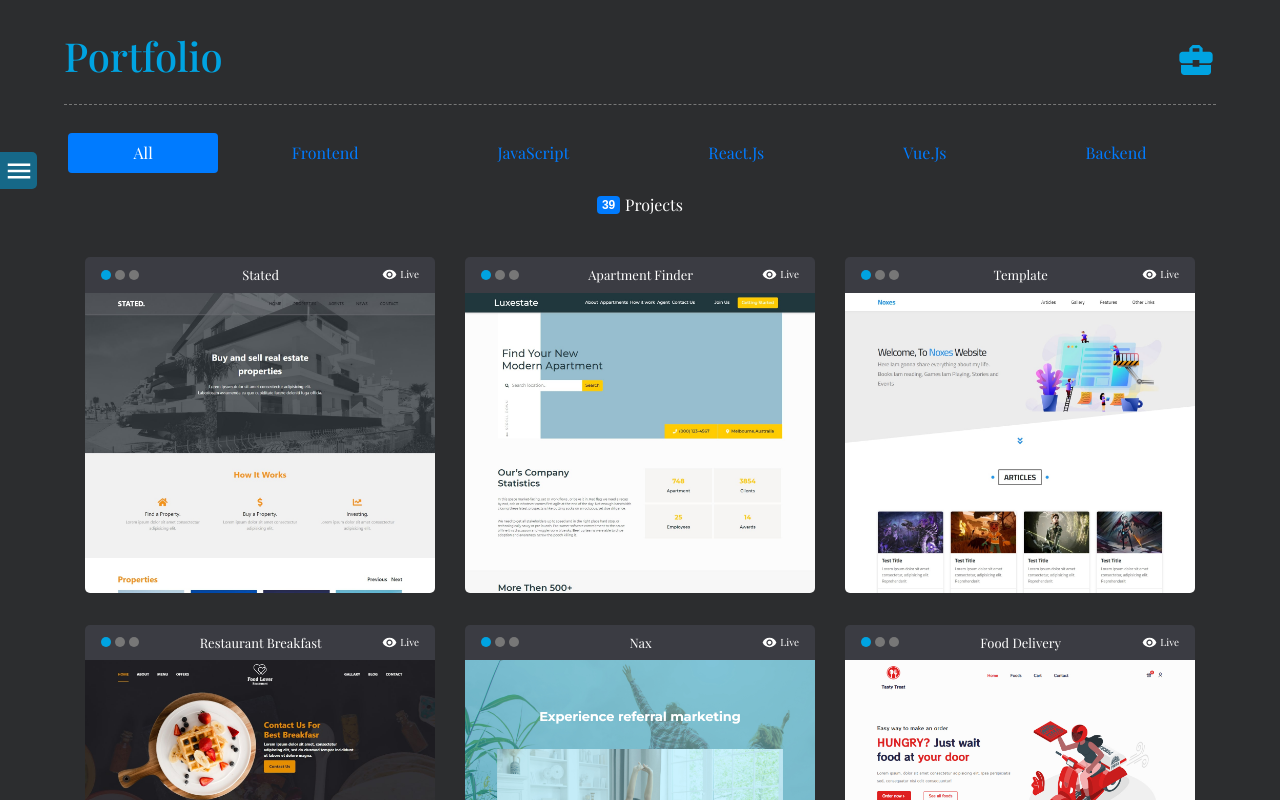
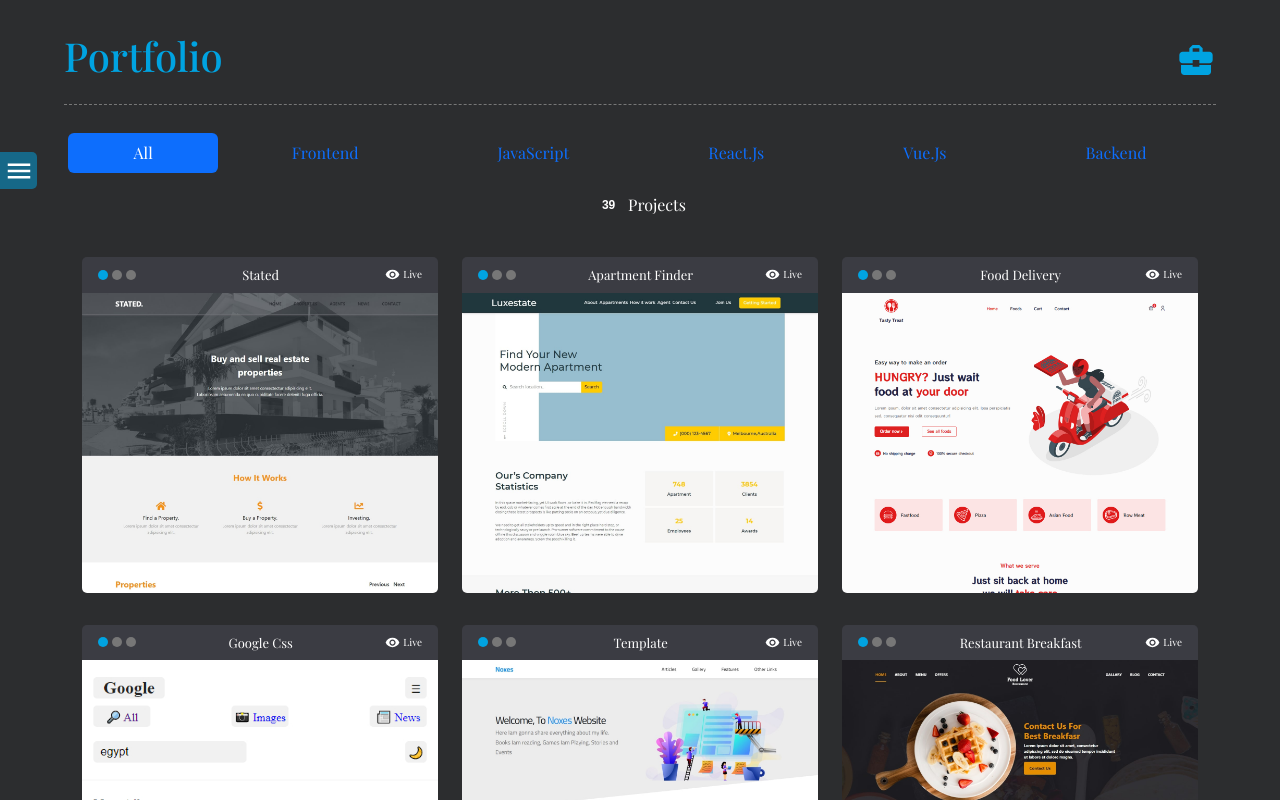
Before and after one commit to Aziz3010/aziz-website, a React (Create React App) app: page /portfolio in a window 1280 px wide. Shown: the top 800 px of the page. Built offline with nearby package versions, Linux system fonts and the light colour scheme.

Commit message:
edit on projects sort

```diff
--- a/package.json
+++ b/package.json
@@ -11,7 +11,7 @@
     "@testing-library/jest-dom": "^5.16.4",
     "@testing-library/react": "^13.2.0",
     "@testing-library/user-event": "^13.5.0",
-    "bootstrap": "4.6.x",
+    "bootstrap": "^5.2.0-beta1",
     "jquery": "^3.6.0",
     "popper.js": "^1.16.1",
     "react": "^18.1.0",
--- a/src/Pages/Portfolio/Portfolio.jsx
+++ b/src/Pages/Portfolio/Portfolio.jsx
@@ -11,23 +11,13 @@ const Portfolio = () => {
 
   const handleTabs = (e) => {
     e.preventDefault();
-
     const allTabs = document.querySelectorAll('.nav-link');
     allTabs.forEach((element)=>{
       element.classList.remove('active');
     })
     e.target.classList.add('active');
-
     const tabValue = e.target.innerText;
-
-    const filteredProjects = ProjectsAPI.filter( ( proj ) => {
-      if(proj.technology === tabValue) {
-        return proj;
-      } else if ( tabValue === 'All' ) {
-        return proj;
-      }
-    });
-
+    const filteredProjects = tabValue === 'All' ? ProjectsAPI : ProjectsAPI.filter( proj => ( proj.technology === tabValue && proj ) );
     setProjects(filteredProjects);
   }
 
--- a/src/Projects.js
+++ b/src/Projects.js
@@ -40,277 +40,277 @@ import I39 from "./images/projects/food-delivery.jpg";
 
 const projects = [
   {
-    name: "Stated",
-    live_link: "https://aziz3010.github.io/Stated-Template/",
-    pic: I1,
-    project_name: "Stated",
-    technology: "Frontend",
+    'name': "Stated",
+    'live_link': "https://aziz3010.github.io/Stated-Template/",
+    'pic': I1,
+    'project_name': "Stated",
+    'technology': "Frontend",
   },
   {
-    name: "Apartment Finder",
-    live_link: "https://aziz3010.github.io/Apartment-Finder/",
-    pic: I2,
-    project_name: "Apartment Finder",
-    technology: "Frontend",
+    'name': "Apartment Finder",
+    'live_link': "https://aziz3010.github.io/Apartment-Finder/",
+    'pic': I2,
+    'project_name': "Apartment Finder",
+    'technology': "Frontend",
   },
   {
-    name: "Template 3",
-    live_link: "https://aziz3010.github.io/Template-3/",
-    pic: I3,
-    project_name: "Template",
-    technology: "Frontend",
+    'name': "Food delivery",
+    'live_link': "https://food-delivery-app-flax.vercel.app/home",
+    'pic': I39,
+    'project_name': "Food delivery",
+    'technology': "React.Js",
   },
   {
-    name: "Restaurant Breakfast",
-    live_link: "https://aziz3010.github.io/Restaurant-Breakfast-Template/",
-    pic: I4,
-    project_name: "Restaurant Breakfast",
-    technology: "Frontend",
+    'name': "Google Css",
+    'live_link': "https://google-search-clone-cyan.vercel.app/all",
+    'pic': I37,
+    'project_name': "Google Css",
+    'technology': "React.Js",
   },
   {
-    name: "Nax",
-    live_link: "https://aziz3010.github.io/Nax/",
-    pic: I38,
-    project_name: "Nax",
-    technology: "Frontend",
+    'name': "Template 3",
+    'live_link': "https://aziz3010.github.io/Template-3/",
+    'pic': I3,
+    'project_name': "Template",
+    'technology': "Frontend",
   },
   {
-    name: "Food delivery",
-    live_link: "https://food-delivery-app-flax.vercel.app/home",
-    pic: I39,
-    project_name: "Food delivery",
-    technology: "React.Js",
+    'name': "Restaurant Breakfast",
+    'live_link': "https://aziz3010.github.io/Restaurant-Breakfast-Template/",
+    'pic': I4,
+    'project_name': "Restaurant Breakfast",
+    'technology': "Frontend",
   },
   {
-    name: "Bakery",
-    live_link: "https://aziz3010.github.io/Bakery/",
-    pic: I5,
-    project_name: "Bakery",
-    technology: "Frontend",
+    'name': "Nax",
+    'live_link': "https://aziz3010.github.io/Nax/",
+    'pic': I38,
+    'project_name': "Nax",
+    'technology': "Frontend",
   },
   {
-    name: "Galaxy",
-    live_link: "https://aziz3010.github.io/Galaxy-Template/",
-    pic: I6,
-    project_name: "Galaxy",
-    technology: "Frontend",
+    'name': "Online Quiz",
+    'live_link': "https://aziz3010.github.io/Online-Quiz-App/",
+    'pic': I36,
+    'project_name': "Online Quiz",
+    'technology': "JavaScript",
   },
   {
-    name: "Kasper",
-    live_link: "https://aziz3010.github.io/Kasper-Template/",
-    pic: I7,
-    project_name: "Kasper",
-    technology: "Frontend",
+    'name': "Bakery",
+    'live_link': "https://aziz3010.github.io/Bakery/",
+    'pic': I5,
+    'project_name': "Bakery",
+    'technology': "Frontend",
   },
   {
-    name: "Template 2",
-    live_link: "https://aziz3010.github.io/Web-Template/",
-    pic: I8,
-    project_name: "Web",
-    technology: "Frontend",
+    'name': "Galaxy",
+    'live_link': "https://aziz3010.github.io/Galaxy-Template/",
+    'pic': I6,
+    'project_name': "Galaxy",
+    'technology': "Frontend",
   },
   {
-    name: "Leon",
-    live_link: "https://aziz3010.github.io/Leon-Template/",
-    pic: I9,
-    project_name: "Leon",
-    technology: "Frontend",
+    'name': "Kasper",
+    'live_link': "https://aziz3010.github.io/Kasper-Template/",
+    'pic': I7,
+    'project_name': "Kasper",
+    'technology': "Frontend",
   },
   {
-    name: "Registration & Login",
-    live_link: "https://aziz3010.github.io/Registration-Login-Form/",
-    pic: I10,
-    project_name: "Registration Login Form",
-    technology: "JavaScript",
+    'name': "Template 2",
+    'live_link': "https://aziz3010.github.io/Web-Template/",
+    'pic': I8,
+    'project_name': "Web",
+    'technology': "Frontend",
   },
   {
-    name: "Weather App",
-    live_link: "https://aziz3010.github.io/Weather-App/",
-    pic: I11,
-    project_name: "Weather App",
-    technology: "JavaScript",
+    'name': "Leon",
+    'live_link': "https://aziz3010.github.io/Leon-Template/",
+    'pic': I9,
+    'project_name': "Leon",
+    'technology': "Frontend",
   },
   {
-    name: "CRUD-System",
-    live_link: "https://aziz3010.github.io/CRUD-System/",
-    pic: I12,
-    project_name: "CRUD System",
-    technology: "JavaScript",
+    'name': "Registration & Login",
+    'live_link': "https://aziz3010.github.io/Registration-Login-Form/",
+    'pic': I10,
+    'project_name': "Registration Login Form",
+    'technology': "JavaScript",
   },
   {
-    name: "Egyptian Party",
-    live_link: "https://aziz3010.github.io/Egyptian-Party/",
-    pic: I13,
-    project_name: "Egyptian Party",
-    technology: "JavaScript",
+    'name': "Weather App",
+    'live_link': "https://aziz3010.github.io/Weather-App/",
+    'pic': I11,
+    'project_name': "Weather App",
+    'technology': "JavaScript",
   },
   {
-    name: "x-o game",
-    live_link: "https://aziz3010.github.io/x-o-game/",
-    pic: I14,
-    project_name: "x-o game",
-    technology: "JavaScript",
+    'name': "CRUD-System",
+    'live_link': "https://aziz3010.github.io/CRUD-System/",
+    'pic': I12,
+    'project_name': "CRUD System",
+    'technology': "JavaScript",
   },
   {
-    name: "Quiz app",
-    live_link: "https://aziz3010.github.io/Quiz-app/",
-    pic: I15,
-    project_name: "Quiz app",
-    technology: "JavaScript",
+    'name': "Egyptian Party",
+    'live_link': "https://aziz3010.github.io/Egyptian-Party/",
+    'pic': I13,
+    'project_name': "Egyptian Party",
+    'technology': "JavaScript",
   },
   {
-    name: "portfolio",
-    live_link: "https://aziz-portfolio200.herokuapp.com/",
-    pic: I16,
-    project_name: "portfolio",
-    technology: "React.Js",
+    'name': "x-o game",
+    'live_link': "https://aziz3010.github.io/x-o-game/",
+    'pic': I14,
+    'project_name': "x-o game",
+    'technology': "JavaScript",
   },
   {
-    name: "asset200",
-    live_link: "https://asset200.herokuapp.com/",
-    pic: I17,
-    project_name: "asset",
-    technology: "React.Js",
+    'name': "Quiz app",
+    'live_link': "https://aziz3010.github.io/Quiz-app/",
+    'pic': I15,
+    'project_name': "Quiz app",
+    'technology': "JavaScript",
   },
   {
-    name: "mini-store200",
-    live_link: "https://mini-store200.herokuapp.com/",
-    pic: I18,
-    project_name: "mini store",
-    technology: "React.Js",
+    'name': "portfolio",
+    'live_link': "https://aziz-portfolio200.herokuapp.com/",
+    'pic': I16,
+    'project_name': "portfolio",
+    'technology': "React.Js",
   },
   {
-    name: "notes",
-    live_link: "https://aziz-notes.herokuapp.com/",
-    pic: I19,
-    project_name: "notes",
-    technology: "React.Js",
+    'name': "asset200",
+    'live_link': "https://asset200.herokuapp.com/",
+    'pic': I17,
+    'project_name': "asset",
+    'technology': "React.Js",
   },
   {
-    name: "todo",
-    live_link: "https://todo300.herokuapp.com/",
-    pic: I20,
-    project_name: "todo list",
-    technology: "React.Js",
+    'name': "mini-store200",
+    'live_link': "https://mini-store200.herokuapp.com/",
+    'pic': I18,
+    'project_name': "mini store",
+    'technology': "React.Js",
   },
   {
-    name: "e store",
-    live_link: "http://aziz-e-store.rf.gd/",
-    pic: I21,
-    project_name: "e store",
-    technology: "Backend",
+    'name': "notes",
+    'live_link': "https://aziz-notes.herokuapp.com/",
+    'pic': I19,
+    'project_name': "notes",
+    'technology': "React.Js",
   },
   {
-    name: "win with aziz",
-    live_link: "http://win-with-aziz.rf.gd/",
-    pic: I22,
-    project_name: "win",
-    technology: "Backend",
+    'name': "todo",
+    'live_link': "https://todo300.herokuapp.com/",
+    'pic': I20,
+    'project_name': "todo list",
+    'technology': "React.Js",
   },
   {
-    name: "car zone",
-    live_link: "https://aziz3010.github.io/car-zone/",
-    pic: I23,
-    project_name: "car zone",
-    technology: "Frontend",
+    'name': "e store",
+    'live_link': "http://aziz-e-store.rf.gd/",
+    'pic': I21,
+    'project_name': "e store",
+    'technology': "Backend",
   },
   {
-    name: "Shopping & Cart",
-    live_link: "http://shoppingwithcart.rf.gd/",
-    pic: I24,
-    project_name: "Shopping & Cart",
-    technology: "Backend",
+    'name': "win with aziz",
+    'live_link': "http://win-with-aziz.rf.gd/",
+    'pic': I22,
+    'project_name': "win",
+    'technology': "Backend",
   },
   {
-    name: "Dentist Care",
-    live_link: "NotFound.html",
-    pic: I25,
-    project_name: "Dentist Care",
-    technology: "Backend",
+    'name': "car zone",
+    'live_link': "https://aziz3010.github.io/car-zone/",
+    'pic': I23,
+    'project_name': "car zone",
+    'technology': "Frontend",
   },
   {
-    name: "Admin Dashboard",
-    live_link: "https://github.com/Aziz3010/admin-dashboard",
-    pic: I26,
-    project_name: "Admin Dashboard",
-    technology: "React.Js",
+    'name': "Shopping & Cart",
+    'live_link': "http://shoppingwithcart.rf.gd/",
+    'pic': I24,
+    'project_name': "Shopping & Cart",
+    'technology': "Backend",
   },
   {
-    name: "restaurant React.Js",
-    live_link: "https://restaurant-by-react.netlify.app/",
-    pic: I27,
-    project_name: "restaurant",
-    technology: "React.Js",
+    'name': "Dentist Care",
+    'live_link': "NotFound.html",
+    'pic': I25,
+    'project_name': "Dentist Care",
+    'technology': "Backend",
   },
   {
-    name: "Delivery Food App",
-    live_link: "https://deliveryfoodapp.netlify.app/",
-    pic: I28,
-    project_name: "Delivery Food App",
-    technology: "React.Js",
+    'name': "Admin Dashboard",
+    'live_link': "https://github.com/Aziz3010/admin-dashboard",
+    'pic': I26,
+    'project_name': "Admin Dashboard",
+    'technology': "React.Js",
   },
   {
-    name: "Calculator",
-    live_link: "https://aziz3010.github.io/calculator/",
-    pic: I29,
-    project_name: "Calculator",
-    technology: "JavaScript",
+    'name': "restaurant React.Js",
+    'live_link': "https://restaurant-by-react.netlify.app/",
+    'pic': I27,
+    'project_name': "restaurant",
+    'technology': "React.Js",
   },
   {
-    name: "vuexy-dashboard",
-    live_link: "https://aziz3010.github.io/vuexy-dashboard/",
-    pic: I30,
-    project_name: "vuexy dashboard",
-    technology: "Frontend",
+    'name': "Delivery Food App",
+    'live_link': "https://deliveryfoodapp.netlify.app/",
+    'pic': I28,
+    'project_name': "Delivery Food App",
+    'technology': "React.Js",
   },
   {
-    name: "todo app",
-    live_link: "https://aziz-todo-vue-app.netlify.app/",
-    pic: I31,
-    project_name: "todo app",
-    technology: "Vue.Js",
+    'name': "Calculator",
+    'live_link': "https://aziz3010.github.io/calculator/",
+    'pic': I29,
+    'project_name': "Calculator",
+    'technology': "JavaScript",
   },
   {
-    name: "food recipe",
-    live_link: "../NotFound.html",
-    pic: I32,
-    project_name: "food recipe",
-    technology: "React.Js",
+    'name': "vuexy-dashboard",
+    'live_link': "https://aziz3010.github.io/vuexy-dashboard/",
+    'pic': I30,
+    'project_name': "vuexy dashboard",
+    'technology': "Frontend",
   },
   {
-    name: "ecommerce app",
-    live_link: "../NotFound.html",
-    pic: I33,
-    project_name: "ecommerce",
-    technology: "React.Js",
+    'name': "todo app",
+    'live_link': "https://aziz-todo-vue-app.netlify.app/",
+    'pic': I31,
+    'project_name': "todo app",
+    'technology': "Vue.Js",
   },
   {
-    name: "Real state",
-    live_link: "https://real-estate-coral.vercel.app/",
-    pic: I34,
-    project_name: "Real state",
-    technology: "React.Js",
+    'name': "food recipe",
+    'live_link': "../NotFound.html",
+    'pic': I32,
+    'project_name': "food recipe",
+    'technology': "React.Js",
   },
   {
-    name: "Google tw",
-    live_link: "https://google-clone-woad-tau.vercel.app/search",
-    pic: I35,
-    project_name: "Google tw",
-    technology: "React.Js",
+    'name': "ecommerce app",
+    'live_link': "../NotFound.html",
+    'pic': I33,
+    'project_name': "ecommerce",
+    'technology': "React.Js",
   },
   {
-    name: "Online Quiz",
-    live_link: "https://aziz3010.github.io/Online-Quiz-App/",
-    pic: I36,
-    project_name: "Online Quiz",
-    technology: "JavaScript",
+    'name': "Real state",
+    'live_link': "https://real-estate-coral.vercel.app/",
+    'pic': I34,
+    'project_name': "Real state",
+    'technology': "React.Js",
   },
   {
-    name: "Google Css",
-    live_link: "https://google-search-clone-cyan.vercel.app/all",
-    pic: I37,
-    project_name: "Google Css",
-    technology: "React.Js",
+    'name': "Google tw",
+    'live_link': "https://google-clone-woad-tau.vercel.app/search",
+    'pic': I35,
+    'project_name': "Google tw",
+    'technology': "React.Js",
   },
 ];
 
```
Also changed, not shown: 2 other files (tests, documents, lock files or other folders).
